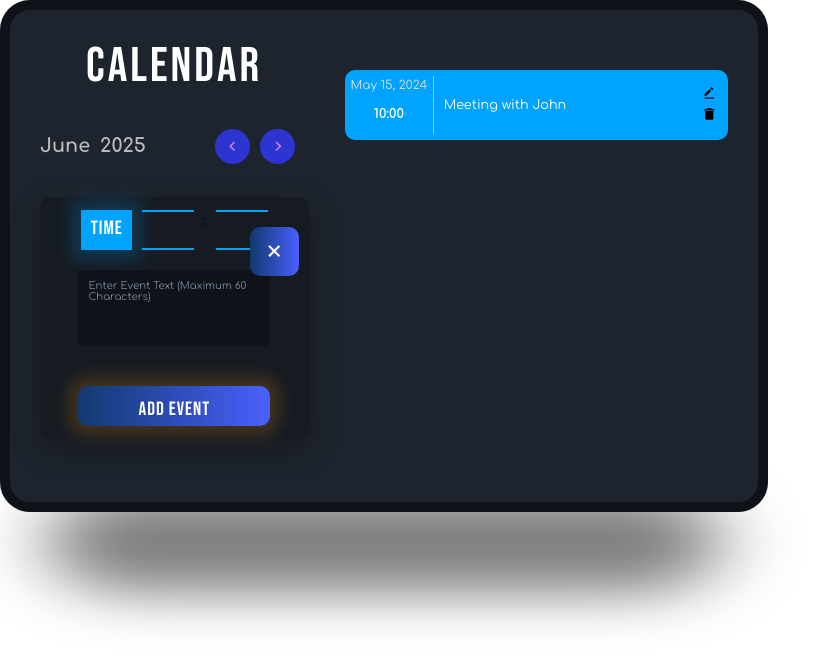
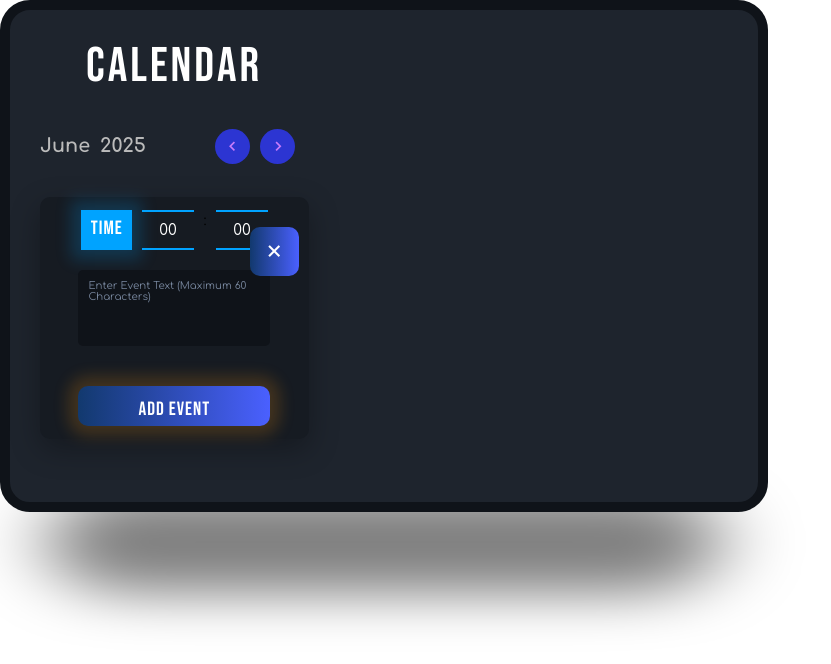
Before and after one commit to kaveenskn/InternQuest-web-Group2, a React (Vite) app: page /Calendar in a window 1280 px wide. Both pictures are taken after a click on the element "10". Shown: the top 664 px of the page, without its empty margins (0-831 px from the left). Built offline with nearby package versions, Linux system fonts and the light colour scheme.

Commit message:
create adding new event section

```diff
--- a/src/pages/Calendar.jsx
+++ b/src/pages/Calendar.jsx
@@ -25,6 +25,9 @@ const monthsOfYear = [
 const [currentYear, setCurrentYear] = useState(currentDate.getFullYear());
 const [selectedDate, setSelectedDate] = useState(currentDate);
 const [showEventPopup, setShowEventPopup] = useState(false);
+const [events, setEvents] = useState([]);
+const [eventTime, setEventTime] = useState({ hours: '00', minutes: '00' });
+const [eventText, setEventText] = useState('');
 
     const daysInMonth = new Date(currentYear, currentMonth + 1, 0).getDate();
     const firstDayOfMonth = new Date(currentYear, currentMonth, 1).getDay();
@@ -43,11 +46,33 @@ const handleDayClick = (day) => {
     const clickedDate = new Date(currentYear, currentMonth, day);
     const today = new Date();
 
-    // Only allow selecting current or future dates
-    if (clickedDate >= today) {
+    if (clickedDate >= today || isSameDay(clickedDate, today)) {
         setSelectedDate(clickedDate);
         setShowEventPopup(true);
+        setEventTime({ hours: '00', minutes: '00' });
+        setEventText('');
     }
+};
+
+const isSameDay = (date1, date2) => {
+    return (
+        date1.getFullYear() === date2.getFullYear() &&
+        date1.getMonth() === date2.getMonth() &&
+        date1.getDate() === date2.getDate()
+    );
+};
+
+const handleEventSubmit = () => {
+    const newEvent = {
+        date: selectedDate,
+        time: `${eventTime.hours.padStart(2, '0')}:${eventTime.minutes.padStart(2, '0')}`,
+        text: eventText,
+    };
+
+    setEvents([...events, newEvent]);
+    setEventTime({ hours: '00', minutes: '00' });
+    setEventText('');
+    setShowEventPopup(false);
 };
 
   return (
@@ -109,25 +134,36 @@ const handleDayClick = (day) => {
             <input
     type="number"
     name="hours"
-                min="0"
-                max="23"
+    min={0}
+    max={23}
     className="hours"
+    value={eventTime.hours}
+    onChange={(e) => setEventTime({ ...eventTime, hours: e.target.value })}
 />
             <span>:</span>
             <input
     type="number"
     name="minutes"
-                min="0"
-                max="59"
+    min={0}
+    max={59}
     className="minutes"
+    value={eventTime.minutes}
+    onChange={(e) => setEventTime({ ...eventTime, minutes: e.target.value })}
 />
         </div>
        <textarea
     placeholder="Enter Event Text (Maximum 60 Characters)"
-            maxLength="60"
+    value={eventText}
+    onChange={(e) => {
+        if (e.target.value.length <= 60) {
+            setEventText(e.target.value);
+        }
+    }}
 ></textarea>
         <div className="event-popup-buttons">
-            <button className="event-popup-btn">Add Event</button>
+            <button className="event-popup-btn" onClick={handleEventSubmit}>
+    Add Event
+</button>
             <button
                 className="close-event-popup"
                 onClick={() => setShowEventPopup(false)}
@@ -138,18 +174,21 @@ const handleDayClick = (day) => {
     </div>
 )}
 
-                {/* Event Display */}
-                <div className="event">
+                {events.map((event, index) => (
+    <div className="event" key={index}>
         <div className="event-date-wrapper">
-                        <div className="event-date">May 15, 2024</div>
-                        <div className="event-time">10:00</div>
+            <div className="event-date">
+                {`${monthsOfYear[event.date.getMonth()]} ${event.date.getDate()}, ${event.date.getFullYear()}`}
             </div>
-                    <div className="event-text">Meeting with John</div>
+            <div className="event-time">{event.time}</div>
+        </div>
+        <div className="event-text">{event.text}</div>
         <div className="event-buttons">
             <i className="bx bxs-edit-alt"></i>
             <i className="bx bxs-trash-alt"></i>
         </div>
     </div>
+))}
             </div>
         </div>
   )
```
Lines whose indentation alone changed are shown as unchanged.
